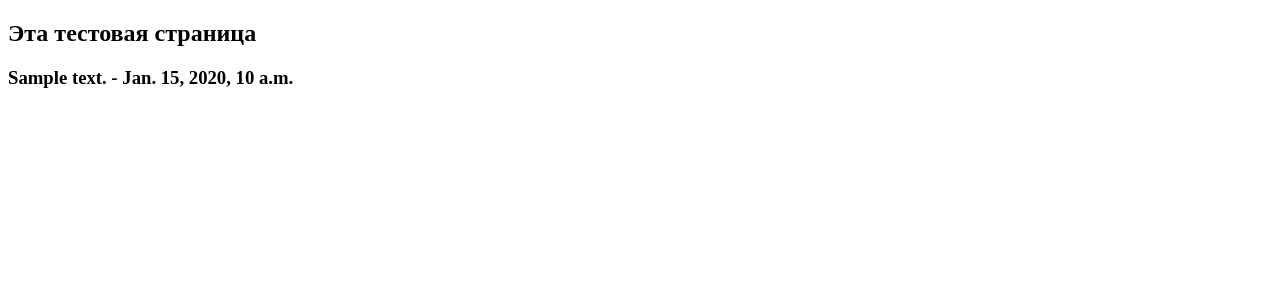
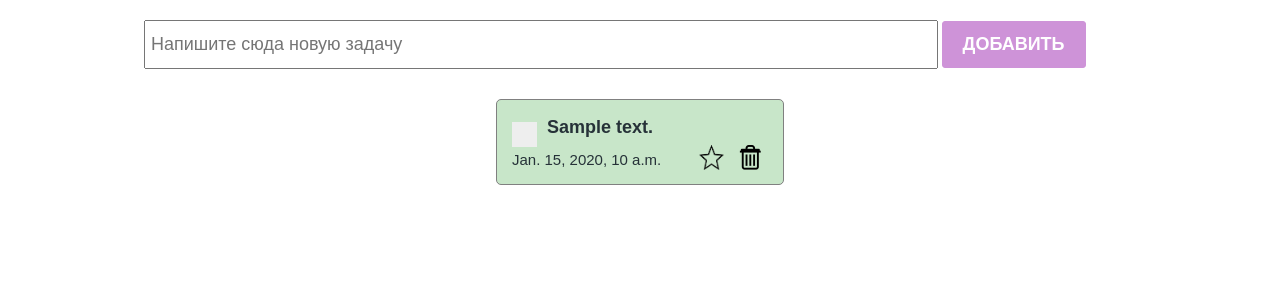
Before and after one commit to Kocha89/todo, a Django app: template main/templates/test.html in a window 1280 px wide. Shown: the top 300 px of the page. Run offline with Django 3.2, Linux system fonts and the light colour scheme; the template is opened without the code that fills it: most values are stand-ins (such as "Sample title", 1, 10 or a date in 2020).

Commit message:
moved from index to test page

```diff
--- a/main/templates/test.html
+++ b/main/templates/test.html
@@ -1,14 +1,43 @@
+{% load static %}
 <!DOCTYPE html>
 <html lang="en">
 <head>
     <meta charset="UTF-8">
     <meta name="viewport" content="width=device-width, initial-scale=1.0">
-    <title>Document</title>
+    <title>Todo</title>
+    <link rel="stylesheet" href="{% static 'styles/index.css' %}" />
+    <!--<link rel="stylesheet" href="./styles/checkbox.css" />-->
+    <link rel="stylesheet" href="{% static 'styles/checkbox.css' %}" />
 </head>
 <body>
-    <h2>Эта тестовая страница</h2>
-    {% for todo in todo_list %}
-        <h3>{{ todo.text }} - {{ todo.created_at }}</h3>
-    {% endfor %}
+    <section>
+
+        <div class="create_container">
+            <input  class="create_input" type="text" placeholder="Напишите сюда новую задачу"/>
+            <button class="create_button">Добавить</button>
+        </div>
+
+        <div class="todo_container">
+            {% for todo in todo_list %}
+            <div class="todo_item">
+                <div class="todo_item_header">
+                    <label class="checkbox_container">
+                        <input type="checkbox">
+                        <span class="checkmark"></span>
+                    </label>
+                    <h4>{{ todo.text }}</h4>
+                </div>
+                <div class="todo_item_footer">
+                    <p>{{ todo.created_at }}</p>
+                    <div class="action_buttons">
+                        <img src="./icons/unmarked.png" alt="">
+                        <img src="./icons/delete.png" alt="">
+                    </div>
+                </div>
+            </div>
+            {% endfor %}
+
+        </div>
+    </section>
 </body>
 </html>
```
